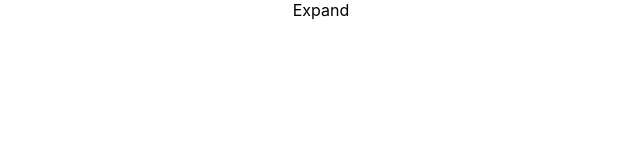
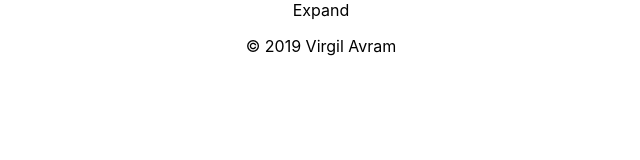
Before and after one commit to virgilseo/musichead, a React (Create React App) app: page / in a window 1280 px wide. Shown: the top 160 px of the page, without its empty margins (319-959 px from the left). Built offline with nearby package versions, Linux system fonts and the light colour scheme.

Commit message:
Add footer

```diff
--- a/src/App.js
+++ b/src/App.js
@@ -1,11 +1,13 @@
 import React from 'react';
 import './App.css';
 import Header from './Header.js';
+import Footer from './Footer.js';
 
 function App() {
   return (
     <div className="App">
       <Header />
+      <Footer />
     </div>
   );
 }
--- /dev/null
+++ b/src/Footer.js
@@ -0,0 +1,14 @@
+import React from 'react';
+
+function Footer () {
+
+  return(
+    <div className='footer-container'>
+     <footer className='footer'>
+      <p className='footer-text'>© 2019 Virgil Avram</p>
+     </footer>
+    </div>
+  )
+}
+
+export default Footer
```
